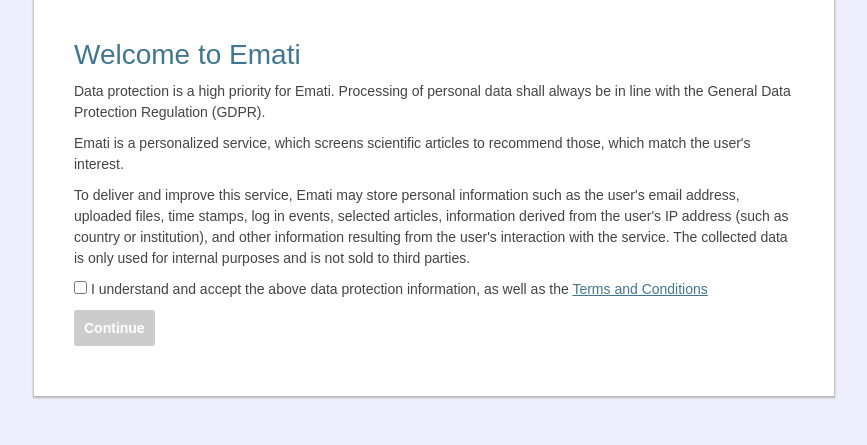
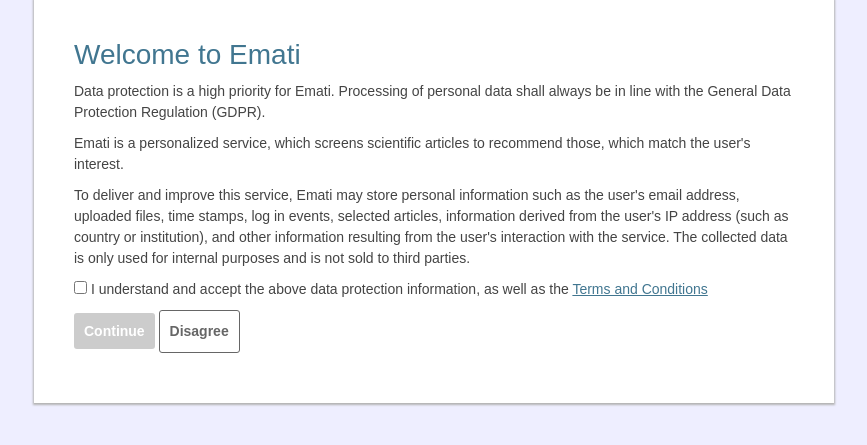
Before and after one commit to bioinfcollab/emati, a Django app: template templates/website/terms_agreement.html in a window 1280 px wide. Shown: the part 113-558 px from the top of the page, without its empty margins (206-1073 px from the left). Run offline with Django 3.2, Linux system fonts and the light colour scheme; the template is opened without the code that fills it, so the values that code supplies are empty; some libraries are stand-ins or nearby versions.

Commit message:
Added "Disagree" button to consent page.

```diff
--- a/templates/website/terms_agreement.html
+++ b/templates/website/terms_agreement.html
@@ -12,6 +12,7 @@ hasn't agreed to our terms yet.
 {% block script %}
 <script src="{% static 'website/js/terms_agreement.js' %}"></script>
 {% endblock script %}
+
 
 {% comment %}
 Overwrite with empty blocks to hide searchbar and navbar
@@ -50,6 +51,9 @@ Overwrite with empty blocks to hide searchbar and navbar
             <button class="button" id="consent-button" type="submit" disabled>
                 Continue
             </button>
+            <a href="{% url 'account_logout' %}" class="button button-light" id="cancel-button">
+                Disagree
+            </a>
         </p>
     </form>
 </div>
```
Also changed, not shown: docs/deployment.md (+3 -0 lines), 1 other file.
